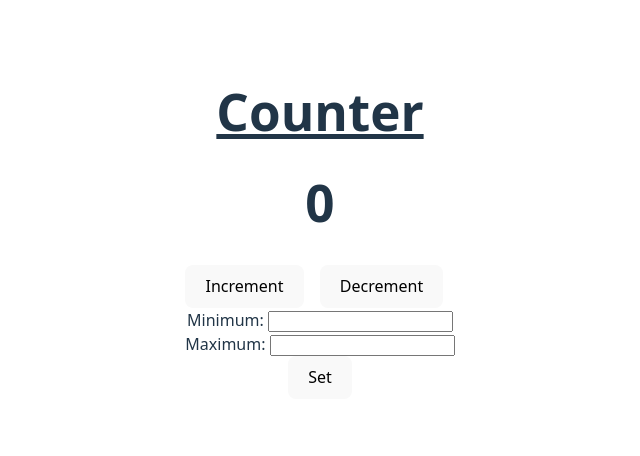
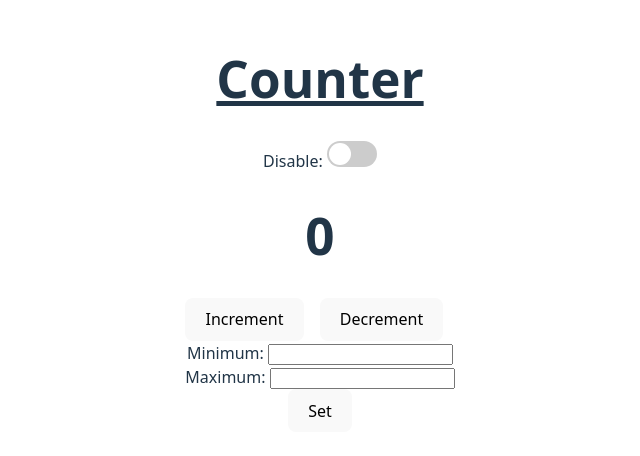
Before and after one commit to madhu-sudhan-rao/react-learning, a React (Vite) app: page / in a window 1280 px wide. Shown: the part 176-632 px from the top of the page, without its empty margins (320-960 px from the left). Built offline with nearby package versions, Linux system fonts and the light colour scheme.

Commit message:
Toggle Switch implemented

```diff
--- a/src/problems/counter/Counter.tsx
+++ b/src/problems/counter/Counter.tsx
@@ -1,10 +1,12 @@
 import { useRef, useState } from 'react';
 import './Counter.css';
+import ToggleSwitch from '../toggle-switch/ToggleSwitch';
 
 const Counter = () => {
     const [count, setCount] = useState<number>(0);
     const [minimum, setMinimum] = useState<number | null>(null)
     const [maximum, setMaximum] = useState<number | null>(null)
+    const [disableActionButtons, setDisableActionButtons] = useState(false)
     const ref = useRef(null)
 
     const setMaximumCount = (value: number) => {
@@ -31,15 +33,22 @@ const Counter = () => {
         setCount((prevCount) => prevCount - 1)
     }
 
+    const toggleButtonDisability = (disable: boolean) => {
+        setDisableActionButtons(disable)
+    }
+
   return (
     <>
-      <h1>
-        <u>Counter</u>
-      </h1>
+      <header>
+          <h1>
+            <u>Counter</u>
+          </h1>
+           Disable:  <ToggleSwitch initial={disableActionButtons} onToggle={toggleButtonDisability}  />
+      </header>
       <h1>{count}</h1>
       <div className="action-buttons">
-        <button onClick={increment}>Increment</button>
-        <button onClick={decrement}>Decrement</button>
+        <button onClick={increment} disabled={disableActionButtons}>Increment</button>
+        <button onClick={decrement} disabled={disableActionButtons} >Decrement</button>
       </div>
       <div className="value-defaults-form">
         <div className='minimum-input'>
--- /dev/null
+++ b/src/problems/toggle-switch/ToggleSwitch.css
@@ -0,0 +1,51 @@
+.toggle-switch {
+  position: relative;
+  display: inline-block;
+  width: 50px;
+  height: 26px;
+}
+
+.toggle-switch input {
+  opacity: 0;
+  width: 0;
+  height: 0;
+  position: absolute;
+}
+
+.slider {
+  position: absolute;
+  cursor: pointer;
+  background-color: #ccc;
+  border-radius: 26px;
+  top: 0;
+  left: 0;
+  right: 0;
+  bottom: 0;
+  transition: background-color 0.3s;
+}
+
+.slider::before {
+  position: absolute;
+  content: "";
+  height: 22px;
+  width: 22px;
+  left: 2px;
+  bottom: 2px;
+  background-color: white;
+  border-radius: 50%;
+  transition: transform 0.3s;
+}
+
+/* When checked */
+input:checked + .slider {
+  background-color: #4caf50;
+}
+
+input:checked + .slider::before {
+  transform: translateX(24px);
+}
+
+/* Focus styles */
+input:focus + .slider {
+  box-shadow: 0 0 3px #2196F3;
+}
--- /dev/null
+++ b/src/problems/toggle-switch/ToggleSwitch.tsx
@@ -0,0 +1,29 @@
+import './ToggleSwitch.css';
+
+import React, { useState } from 'react'
+
+const ToggleSwitch = ({initial = false, onToggle}) => {
+    const [isToggled, setIsToggled] = useState(initial)
+
+    const handleToggle = () => {
+        setIsToggled(prev => {
+            const newState = !prev;
+            if(onToggle) onToggle(newState);
+            return newState
+        })
+    }
+  return (
+    <label className='toggle-switch'>
+        <input
+            type='checkbox'
+            checked={isToggled}
+            onChange={handleToggle}
+            aria-checked={isToggled}
+
+        />
+        <span className='slider'></span>
+    </label>
+  )
+}
+
+export default ToggleSwitch
```
